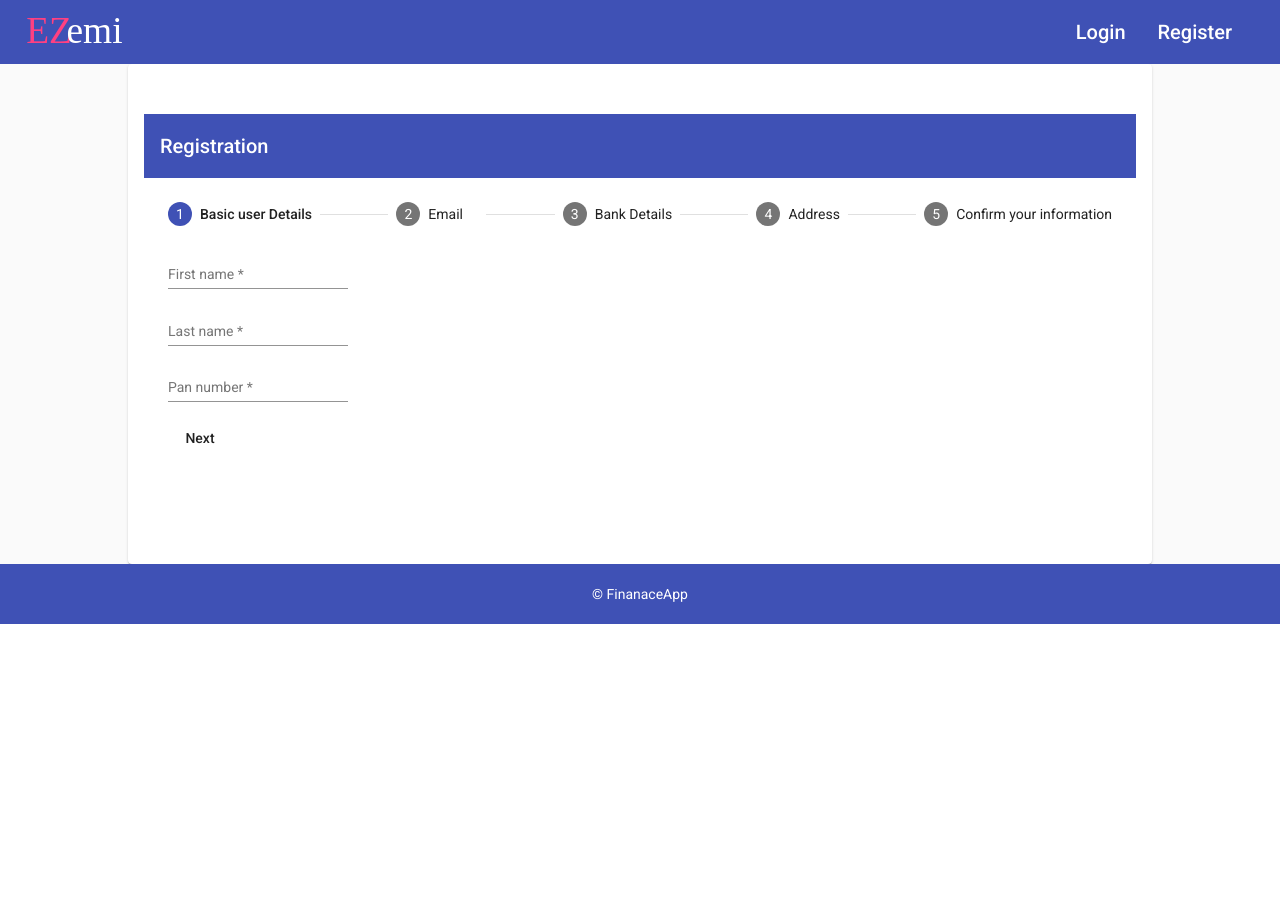
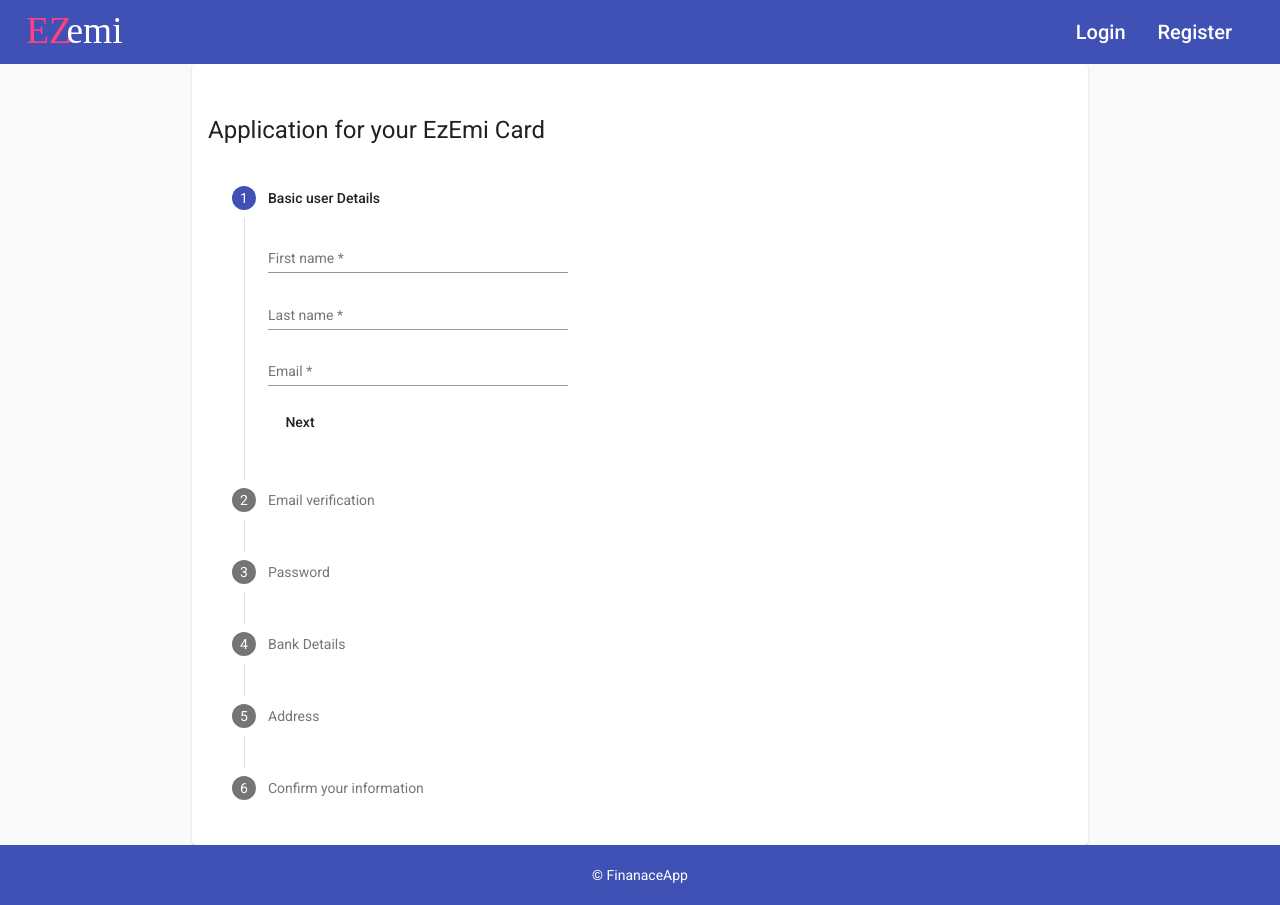
Before and after one commit to ezemi/ezemi-client, an Angular app: page /page-content/register in a window 1280 px wide. Before the commit the page ends 800 px from the top, so only its background shows below. Built offline with nearby package versions, Linux system fonts and the light colour scheme.

Commit message:
registeration started

```diff
--- a/src/app/app.module.ts
+++ b/src/app/app.module.ts
@@ -34,6 +34,8 @@ import { AddCateogryFormComponent } from './add-cateogry-form/add-cateogry-form.
 import { AddProductFormComponent } from './add-product-form/add-product-form.component';
 import { PayComponent } from './pay/pay.component';
 import { ChangepassComponent } from './changepass/changepass.component';
+import { HttpClientModule } from '@angular/common/http';
+
 @NgModule({
   declarations: [
     AppComponent,
@@ -72,6 +74,7 @@ import { ChangepassComponent } from './changepass/changepass.component';
     FlexLayoutModule,
     FormsModule,
     ReactiveFormsModule,
+    HttpClientModule,
   ],
   providers: [],
   bootstrap: [AppComponent],
--- a/src/app/nav-header/nav-header.component.ts
+++ b/src/app/nav-header/nav-header.component.ts
@@ -10,7 +10,7 @@ export class NavHeaderComponent implements OnInit {
   constructor() {}
 
   loggedin: boolean = false;
-  role: string = 'admin';
+  role: string = 'customer';
   name: string = 'max';
   appUser: AppUser;
 
--- a/src/app/products/products.component.ts
+++ b/src/app/products/products.component.ts
@@ -69,6 +69,6 @@ export class ProductsComponent implements OnInit {
   ngOnInit(): void {}
 
   onClick(pId: number) {
-    this.router.navigate(['/products', pId]);
+    this.router.navigate(['page-content/products', pId]);
   }
 }
--- a/src/app/register/register.component.css
+++ b/src/app/register/register.component.css
@@ -4,3 +4,11 @@
 .register-form {
   padding-bottom: 5px;
 }
+
+mat-step {
+  margin: auto;
+}
+
+mat-form-field {
+  width: 300px;
+}
--- a/src/app/register/register.component.html
+++ b/src/app/register/register.component.html
@@ -1,13 +1,15 @@
 <div fxLayoutAlign="center top" fxFlexFill class="main-div">
-  <mat-card style="height: 500px" fxFlex="80">
-    <mat-toolbar color="primary">Registration</mat-toolbar>
+  <mat-card style="height: auto" fxFlex="70">
+    <h1>Application for your EzEmi Card</h1>
+    <!-- <mat-toolbar color="primary">Registration</mat-toolbar> -->
     <div fxLayoutAlign="stretch" fxLayout="column" class="register-form">
       <form [formGroup]="formGroup">
-        <mat-horizontal-stepper
-          #linearVerticalStepper="matHorizontalStepper"
+        <mat-vertical-stepper
+          #linearVerticalStepper="matVerticalStepper"
           formArrayName="formArray"
-          [linear]="false"
+          [linear]="true"
         >
+          <!--Basic details (fname, lname, email)-->
           <mat-step formGroupName="0" [stepControl]="formArray?.get([0])">
             <ng-template matStepLabel>Basic user Details</ng-template>
             <mat-form-field>
@@ -25,32 +27,67 @@
             <br />
 
             <mat-form-field>
-              <mat-label>Pan number</mat-label>
-              <input matInput formControlName="panFormCtrl" required />
-              <mat-error>This field is required</mat-error>
-            </mat-form-field>
-
-            <div>
-              <button mat-button matStepperNext>Next</button>
-            </div>
-          </mat-step>
-
-          <mat-step formGroupName="1" [stepControl]="formArray?.get([1])">
-            <ng-template matStepLabel>Email</ng-template>
-            <mat-form-field>
               <mat-label>Email</mat-label>
               <input matInput formControlName="emailFormCtrl" required />
               <mat-error>This field is required</mat-error>
             </mat-form-field>
             <br />
 
+            <!-- <mat-form-field>
+              <mat-label>Pan number</mat-label>
+              <input matInput formControlName="panFormCtrl" required />
+              <mat-error>This field is required</mat-error>
+            </mat-form-field> -->
+
+            <div>
+              <!-- <button mat-button matStepperNext (click)="getOtp()">Next</button> -->
+              <button
+                [disabled]="formArray?.get([0]).Valid"
+                mat-button
+                matStepperNext
+              >
+                Next
+              </button>
+            </div>
+          </mat-step>
+
+          <!--Otp email verification-->
+          <mat-step formGroupName="1" [stepControl]="formArray?.get([1])">
+            <ng-template matStepLabel>Email verification</ng-template>
+
+            <div
+              *ngIf="otpsent; then otpsentblock; else otpnotyetsentblock"
+            ></div>
+
+            <ng-template #otpnotyetsentblock>
+              <div>
+                <button mat-raised-button (click)="getOtp()">Get otp</button>
+              </div>
+            </ng-template>
+
+            <ng-template #otpsentblock>
+              <div>
+                <p>The otp has been sent to your email Id: {{ email }}</p>
+              </div>
+            </ng-template>
+
             <mat-form-field>
               <mat-label>OTP</mat-label>
+
               <input matInput formControlName="otpFormCtrl" required />
               <mat-error>This field is required</mat-error>
             </mat-form-field>
+            <div></div>
             <br />
+            <div>
+              <button mat-button matStepperPrevious>Back</button>
+              <button mat-button matStepperNext>Next</button>
+            </div>
+          </mat-step>
 
+          <!--Password-->
+          <mat-step formGroupName="2" [stepControl]="formArray?.get([2])">
+            <ng-template matStepLabel>Password</ng-template>
             <mat-form-field>
               <mat-label>Password</mat-label>
               <input matInput formControlName="passwordFormCtrl" required />
@@ -73,7 +110,7 @@
             </div>
           </mat-step>
 
-          <mat-step formGroupName="2" [stepControl]="formArray?.get([2])">
+          <mat-step formGroupName="3" [stepControl]="formArray?.get([3])">
             <ng-template matStepLabel>
               <div>Bank Details</div>
             </ng-template>
@@ -125,7 +162,7 @@
             </div>
           </mat-step>
 
-          <mat-step formGroupName="3" [stepControl]="formArray?.get([3])">
+          <mat-step formGroupName="4" [stepControl]="formArray?.get([4])">
             <ng-template matStepLabel>
               <div>Address</div>
             </ng-template>
@@ -178,7 +215,7 @@
               <br />
             </div>
           </mat-step>
-        </mat-horizontal-stepper>
+        </mat-vertical-stepper>
       </form>
     </div>
   </mat-card>
--- a/src/app/register/register.component.ts
+++ b/src/app/register/register.component.ts
@@ -5,6 +5,7 @@ import {
   FormGroup,
   Validators,
 } from '@angular/forms';
+import { AccountServiceService } from '../services/account-service.service';
 
 @Component({
   selector: 'app-register',
@@ -12,6 +13,13 @@ import {
   styleUrls: ['./register.component.css'],
 })
 export class RegisterComponent implements OnInit {
+  test() {
+    console.log('button pressed');
+  }
+
+  otpsent: boolean = false;
+  email: string;
+  otp: string = '';
   hide = true;
   formGroup: FormGroup;
 
@@ -26,7 +34,19 @@ export class RegisterComponent implements OnInit {
     return this.formGroup.get('formArray');
   }
 
-  constructor(private _formBuilder: FormBuilder) {}
+  constructor(
+    private _formBuilder: FormBuilder,
+    private accountService: AccountServiceService
+  ) {}
+
+  getOtp() {
+    this.otpsent = true;
+    this.email = this.formGroup.get('formArray').value[0].emailFormCtrl;
+    this.accountService.getOtp(this.email).subscribe((data) => {
+      this.otp = data;
+      console.log(data);
+    });
+  }
 
   ngOnInit() {
     this.formGroup = this._formBuilder.group({
@@ -34,14 +54,19 @@ export class RegisterComponent implements OnInit {
         this._formBuilder.group({
           firstNameFormCtrl: ['', Validators.required],
           lastNameFormCtrl: ['', Validators.required],
-          panFormCtrl: ['', Validators.required],
+          // panFormCtrl: ['', Validators.required],
+          emailFormCtrl: ['', [Validators.required, Validators.email]],
         }),
         this._formBuilder.group({
-          emailFormCtrl: ['', Validators.email],
-          otpFormCtrl: ['', Validators.required],
-          passwordFormCtrl: ['', Validators.required],
-          confirmPasswordFormCtrl: ['', Validators.required],
+          otpFormCtrl: ['', [Validators.required, otpVerify.bind(this)]],
         }),
+        this._formBuilder.group(
+          {
+            passwordFormCtrl: ['', Validators.required],
+            confirmPasswordFormCtrl: ['', Validators.required],
+          },
+          { validators: checkPasswords }
+        ),
         this._formBuilder.group({
           cardFormCtrl: ['', Validators.required],
           bankNameFormCtrl: ['', Validators.required],
@@ -57,3 +82,19 @@ export class RegisterComponent implements OnInit {
     });
   }
 }
+function otpVerify(control: AbstractControl): { [key: string]: any } | null {
+  const otpgot: string = control.value;
+  if (otpgot === this.otp) {
+    return null;
+  } else {
+    return { OtpInvalid: true };
+  }
+}
+
+function checkPasswords(group: FormGroup) {
+  // here we have the 'passwords' group
+  const password = group.get('passwordFormCtrl').value;
+  const confirmPassword = group.get('confirmPasswordFormCtrl').value;
+
+  return password === confirmPassword ? null : { notSame: true };
+}
--- a/src/app/services/account-service.service.ts
+++ b/src/app/services/account-service.service.ts
@@ -1,8 +1,17 @@
+import { HttpClient } from '@angular/common/http';
 import { Injectable } from '@angular/core';
+import { Observable } from 'rxjs';
 
 @Injectable({
   providedIn: 'root',
 })
 export class AccountServiceService {
-  constructor() {}
+  constructor(private httpClient: HttpClient) {}
+
+  getOtp(emailId: string): Observable<any> {
+    return this.httpClient.get(
+      'http://localhost:9090/getotp?emailId=' + emailId,
+      { responseType: 'text' }
+    );
+  }
 }
```
Also changed, not shown: src/app/app-routing.module.ts (+0 -25 lines).
